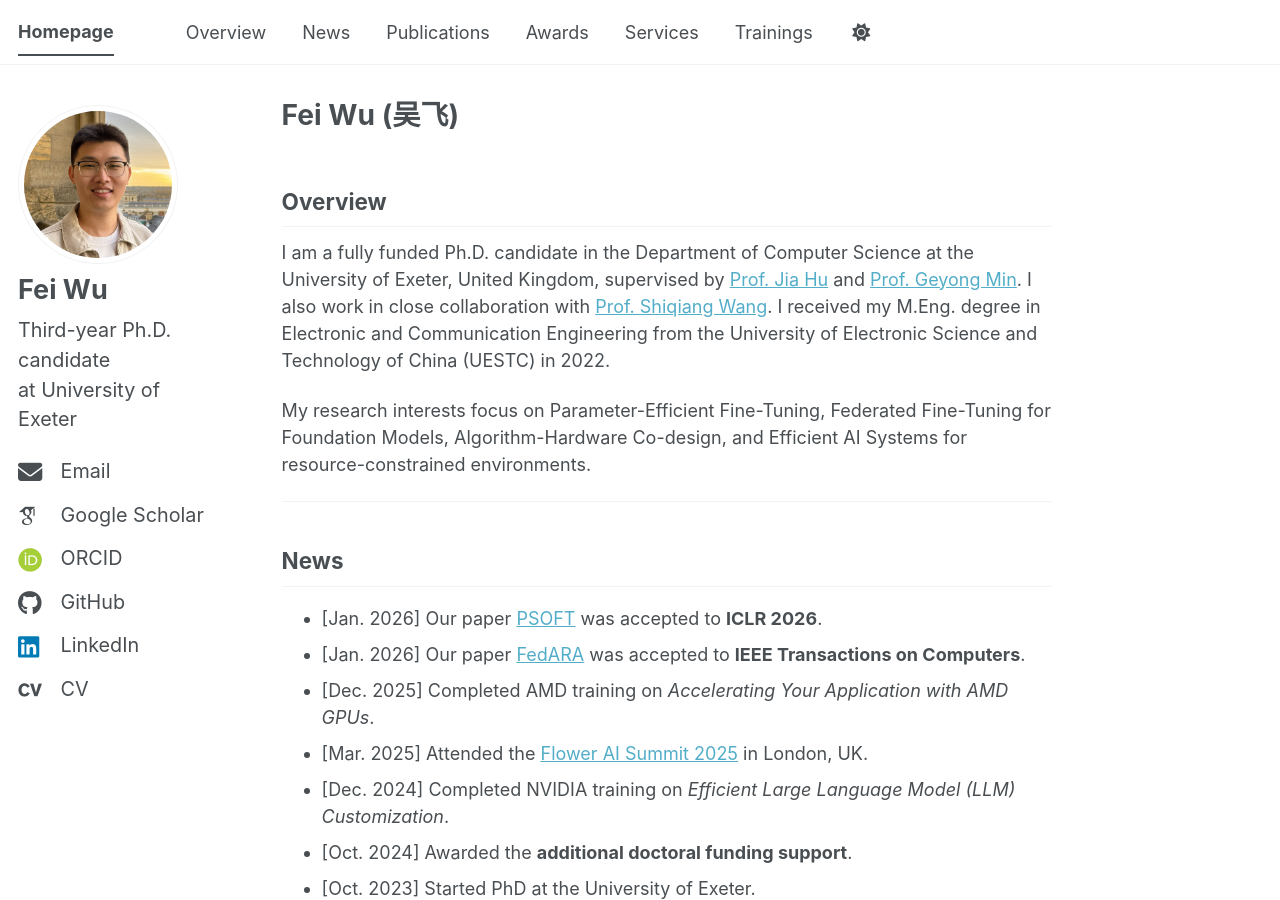
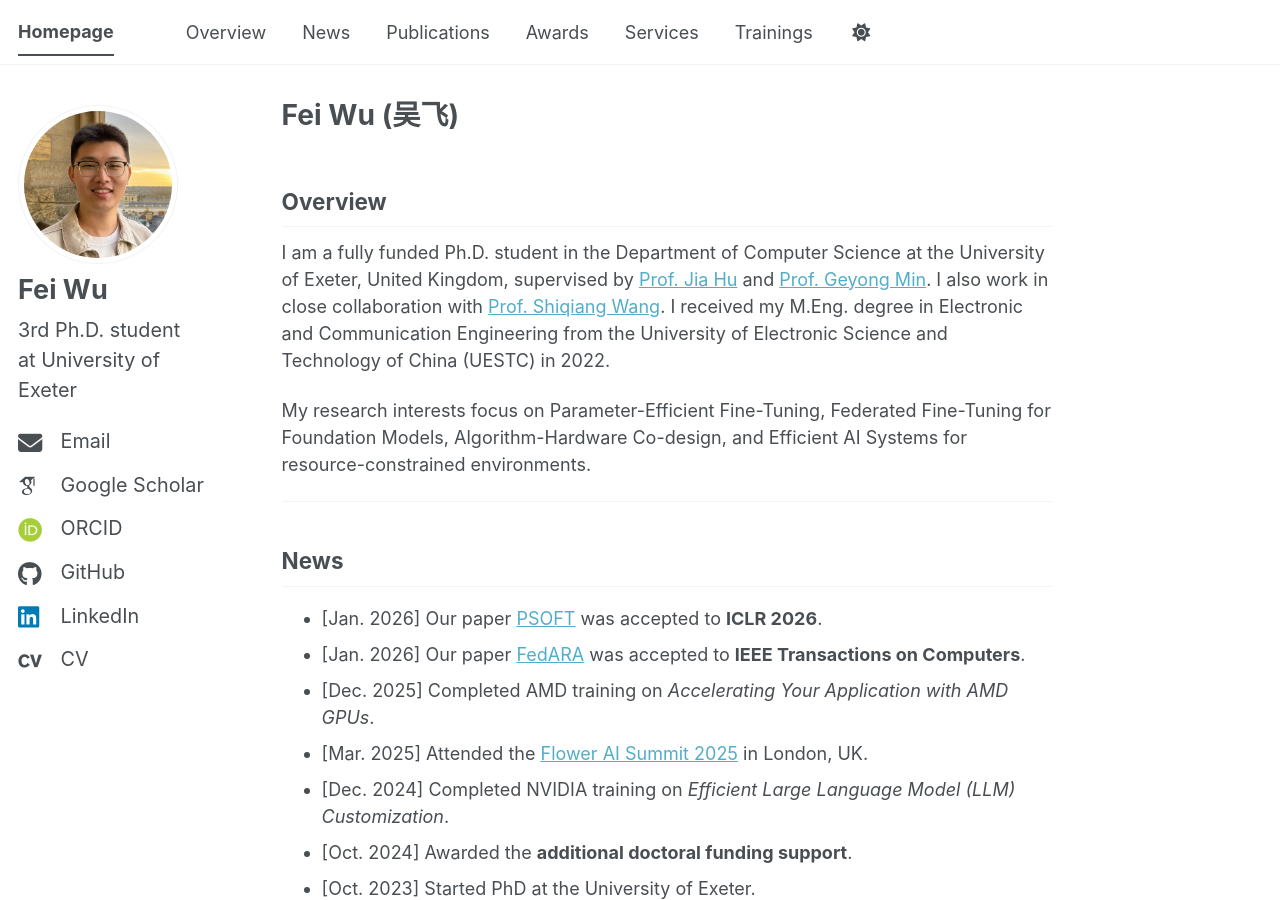
Before and after one commit to fei407/fei407.github.io, a Jekyll site: the page built from _pages/about.md, in a window 1280 px wide and 900 px high. Built offline with Jekyll 4.4.1, drawn with Linux system fonts in a browser that asks for light colours; some web fonts are replaced; a script bundle is joined from its source files by our own code; library files that are not in the unit come from our copies.

Commit message:
update info

```diff
--- a/_config.yml
+++ b/_config.yml
@@ -26,7 +26,7 @@ author:
   avatar           : "portrait.jpg"
   name             : "Fei Wu"
   pronouns         : # URL
-  bio              : "Third-year Ph.D. candidate <br>at University of Exeter"
+  bio              : "3rd Ph.D. student <br>at University of Exeter"
   location         : # URL
   employer         : # URL
   uri              : # URL
--- a/_pages/about.md
+++ b/_pages/about.md
@@ -8,7 +8,7 @@ redirect_from:
 ---
 
 ## Overview
-I am a fully funded Ph.D. candidate in the Department of Computer Science at the University of Exeter, United Kingdom,
+I am a fully funded Ph.D. student in the Department of Computer Science at the University of Exeter, United Kingdom,
 supervised by [Prof. Jia Hu](https://experts.exeter.ac.uk/24926-jia-hu) and [Prof. Geyong Min](https://experts.exeter.ac.uk/23192-geyong-min).
 I also work in close collaboration with [Prof. Shiqiang Wang](https://shiqiang.wang/).
 I received my M.Eng. degree in Electronic and Communication Engineering from the University of Electronic Science and Technology of China (UESTC) in 2022.
```
